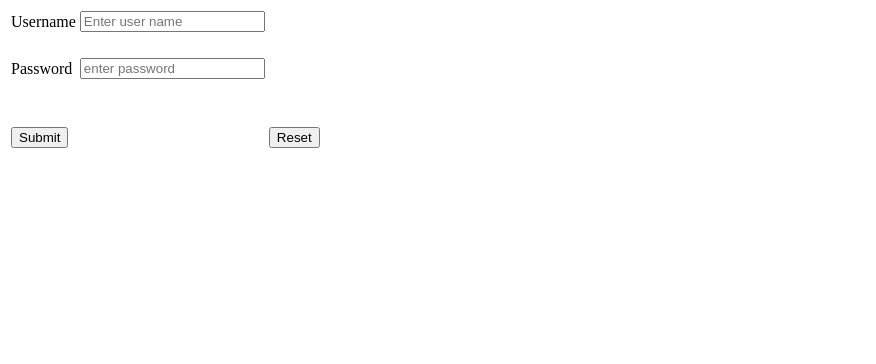
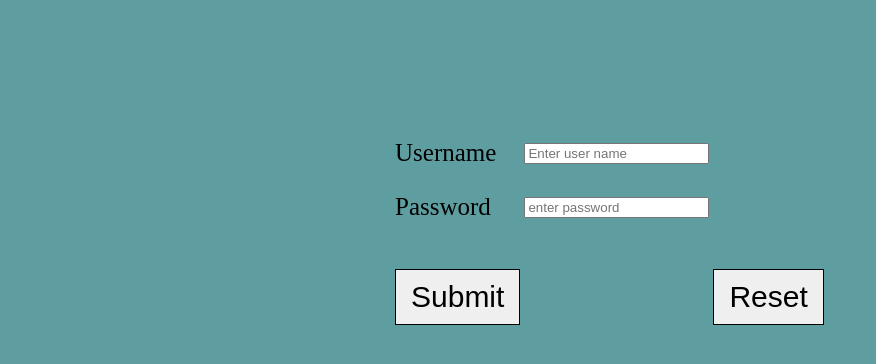
Before and after one commit to TejaswiniAK/Form, a plain HTML site: page buttonLogin.html in a window 1280 px wide. Shown: the whole page, without its empty margins (0-876 px from the left). Drawn offline with Linux system fonts and the light colour scheme; the site is published under a folder, as on GitHub Pages, so addresses that start at the root find nothing.

Commit message:
Update buttonLogin.html

```diff
--- a/buttonLogin.html
+++ b/buttonLogin.html
@@ -7,7 +7,7 @@
     <meta name="viewport" content="width=device-width, initial-scale=1.0">
     <title>Login page</title>
 
-    <link rel="stylesheet" href="/css/buttonstyle.css">
+    <link rel="stylesheet" href="css/buttonstyle.css">
 
 </head>
 
```
